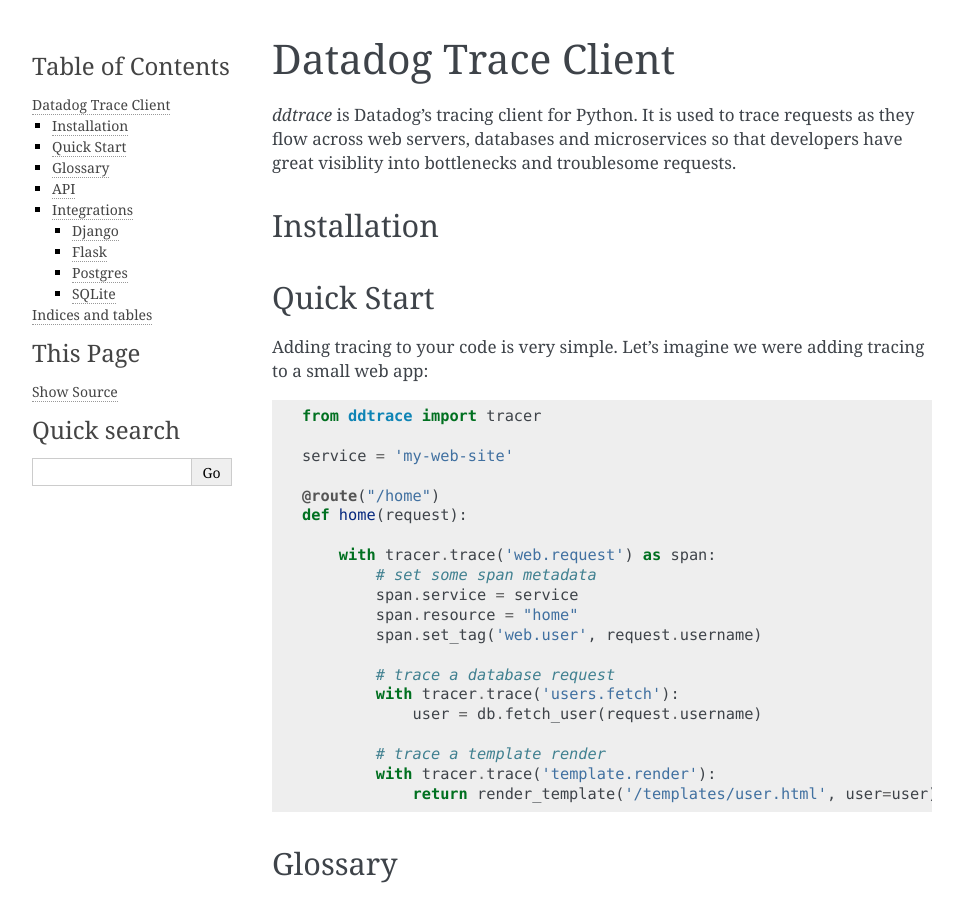
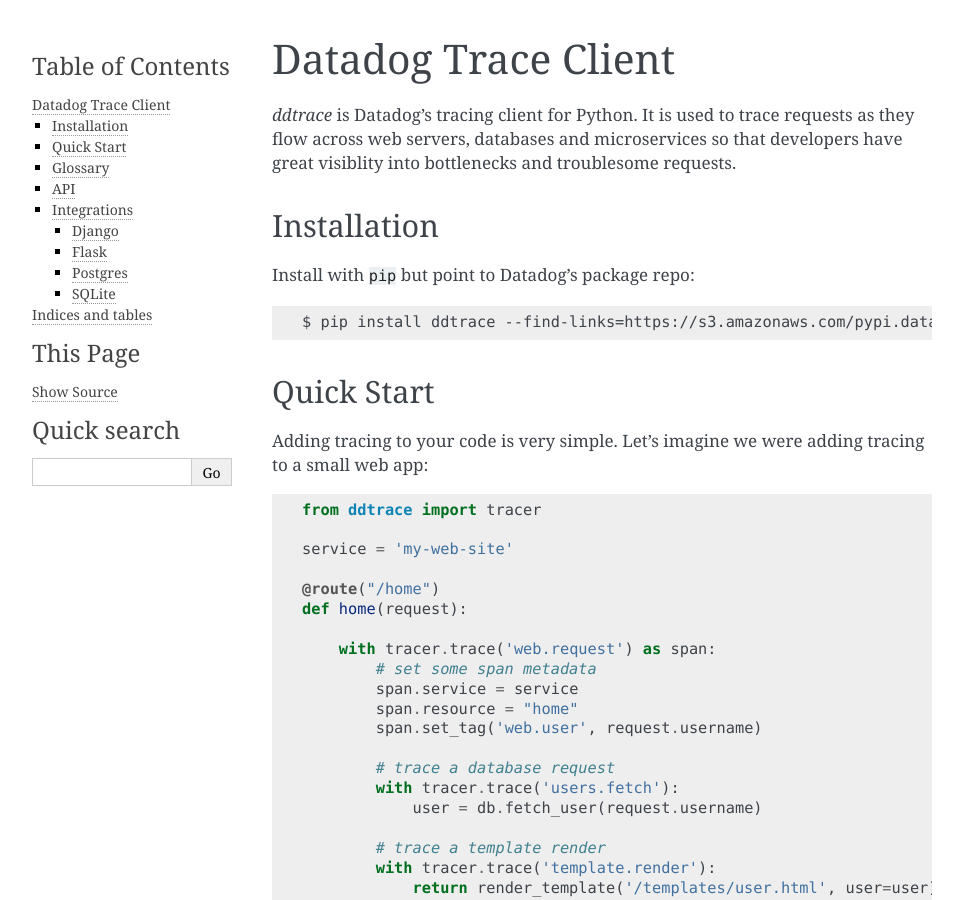
Before and after one commit to korniltsev-grafanista/pyroscope-python, a Sphinx documentation site: the page built from docs/index.rst, in a window 1280 px wide and 900 px high. Shown: the whole window, without its empty margins (148-1111 px from the left). Built offline with Sphinx 7.4.7, drawn with Linux system fonts in a browser that asks for light colours.

Commit message:
add installation docs
Upstream-Commit: f47068205623cb97c74c01d0fecd7ae35f5d2543

```diff
--- a/docs/index.rst
+++ b/docs/index.rst
@@ -13,6 +13,10 @@
 
 Installation
 ------------
+
+Install with :code:`pip` but point to Datadog's package repo::
+
+    $ pip install ddtrace --find-links=https://s3.amazonaws.com/pypi.datadoghq.com/apm_unstable/index.html
 
 
 Quick Start
```
